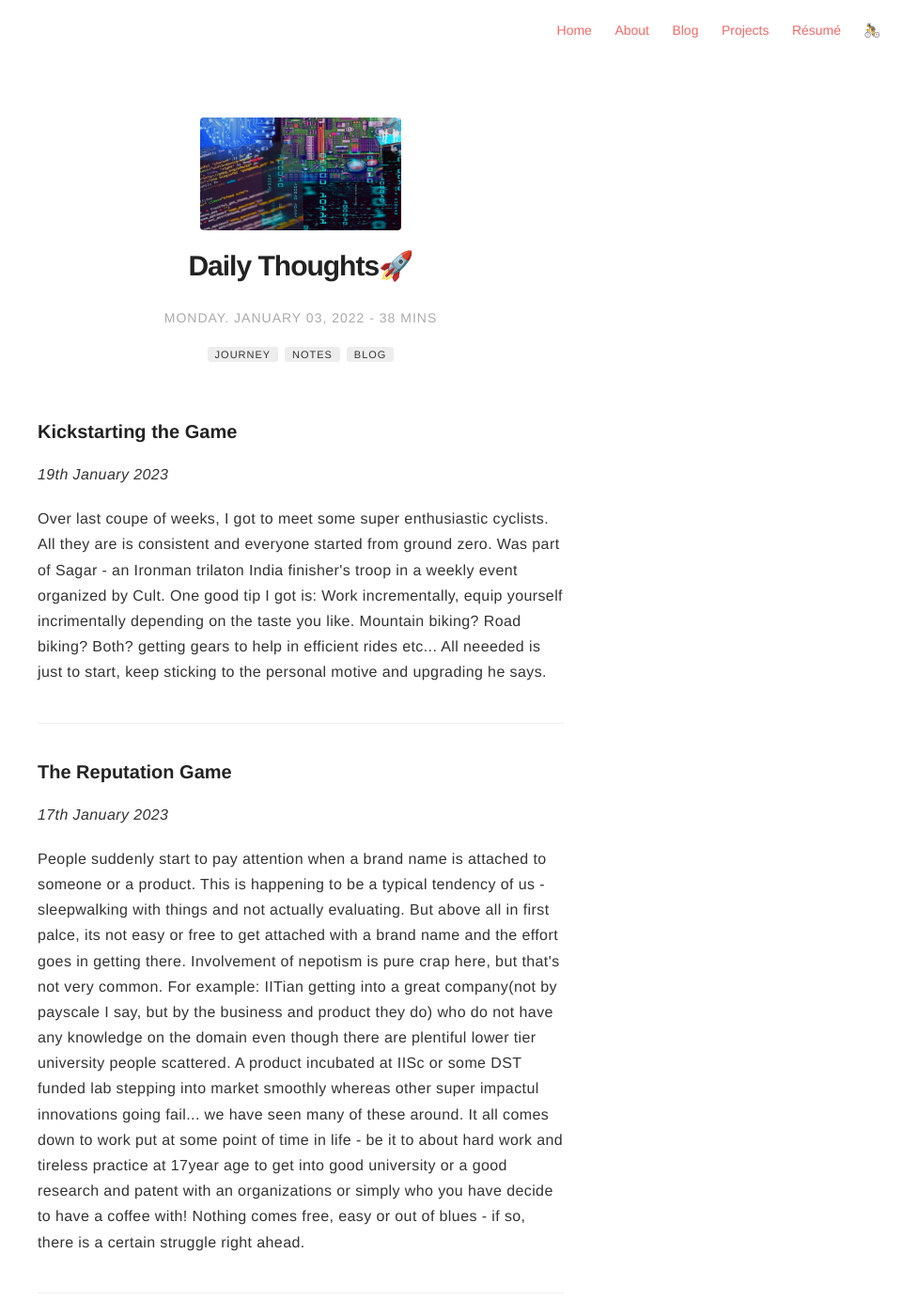
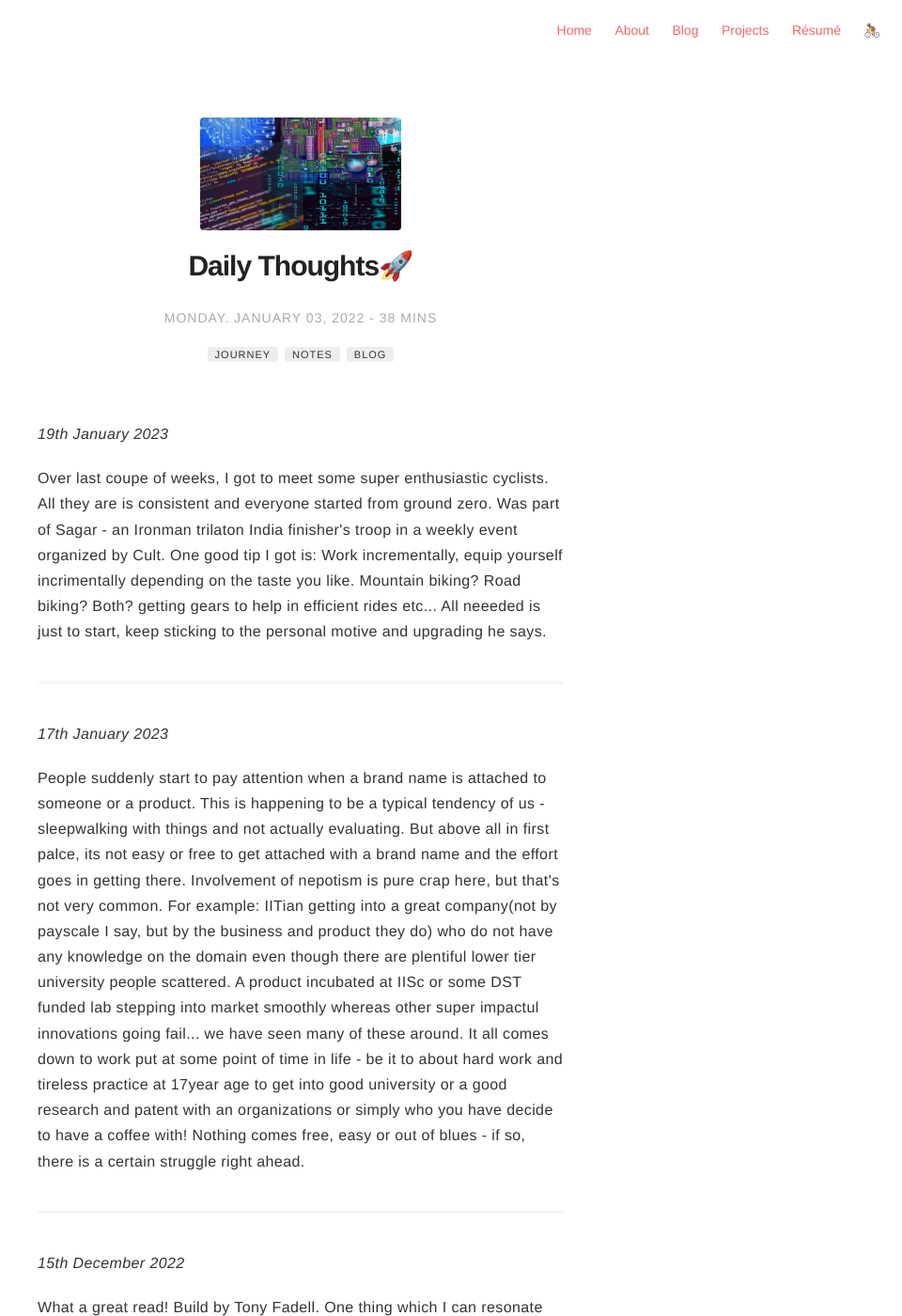
Before and after one commit to ngu25/ngu25.github.io, a Jekyll site: the page built from _posts/2022-01-03-my-daily-journey-blog3.markdown, in a window 1280 px wide and 1400 px high. Shown: the whole window at 94% size, without its empty margins (320-1280 px from the left). Built offline with Jekyll 4.4.1, drawn with Linux system fonts in a browser that asks for light colours; comment, search, counter and statistics services are not loaded.

Commit message:
Update 2022-01-03-my-daily-journey-blog3.markdown

```diff
--- a/_posts/2022-01-03-my-daily-journey-blog3.markdown
+++ b/_posts/2022-01-03-my-daily-journey-blog3.markdown
@@ -13,19 +13,19 @@ author: navadeepganeshu
 description: Simply to self document and learn from experience. Closed space until you're really curious :)
 ---
 
-### Kickstarting the Game
+<!---### Kickstarting the Game-->
 <p><i>19th January 2023</i></p>
 
 <p>Over last coupe of weeks, I got to meet some super enthusiastic cyclists. All they are is consistent and everyone started from ground zero. Was part of Sagar - an Ironman trilaton India finisher's troop in a weekly event organized by Cult. One good tip I got is: Work incrementally, equip yourself incrimentally depending on the taste you like. Mountain biking? Road biking? Both? getting gears to help in efficient rides etc... All neeeded is just to start, keep sticking to the personal motive and upgrading he says.</p>
 
 -----
-### The Reputation Game
+<!---### The Reputation Game-->
 <p><i>17th January 2023</i></p>
 
 <p>People suddenly start to pay attention when a brand name is attached to someone or a product. This is happening to be a typical tendency of us - sleepwalking with things and not actually evaluating. But above all in first palce, its not easy or free to get attached with a brand name and the effort goes in getting there. Involvement of nepotism is pure crap here, but that's not very common. For example: IITian getting into a great company(not by payscale I say, but by the business and product they do) who do not have any knowledge on the domain even though there are plentiful lower tier university people scattered. A product incubated at IISc or some DST funded lab stepping into market smoothly whereas other super impactul innovations going fail... we have seen many of these around. It all comes down to work put at some point of time in life - be it to about hard work and tireless practice at 17year age to get into good university or a good research and patent with an organizations or simply who you have decide to have a coffee with! Nothing comes free, easy or out of blues - if so, there is a certain struggle right ahead.</p>
 
 -----
-### A Nice Read
+<!--- ### A Nice Read -->
 <p><i>15th December 2022</i></p>
 
 <p>What a great read! Build by Tony Fadell. One thing which I can resonate with is good and bad a-holes at workplace or studyplace. Some people can be very good infront of you, with  you and flip the bit as soon as you're out. Totally out of co-ordiation and as if 'never mind' then. A nice blog is here on this - https://9to5mac.com/2022/05/03/tony-fadell-book-build/ </p>
```
